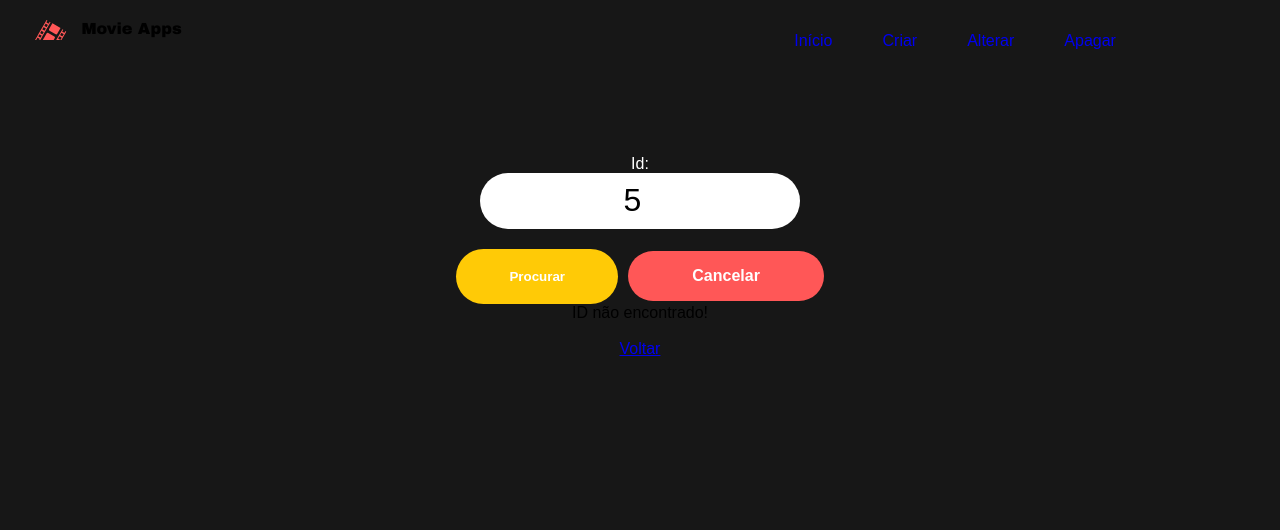
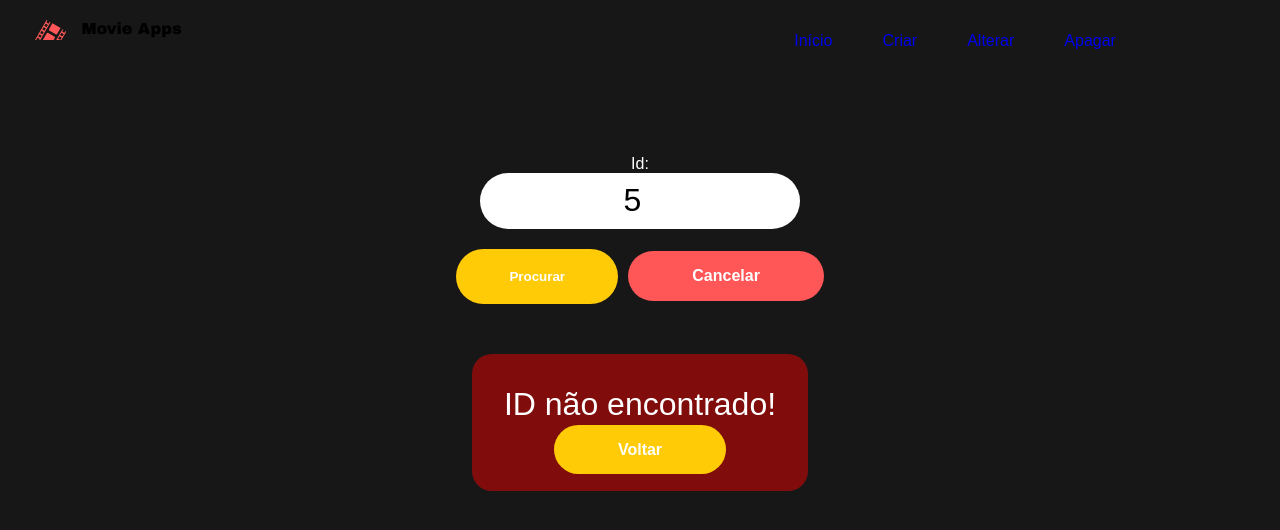
Before and after one commit to Bia-Lara/movies_crud, a React (Create React App) app: page /remove in a window 1280 px wide. Both pictures are taken after typing "5" into the empty fields and a click on the button "Procurar". Shown: the top 530 px of the page. Built offline with nearby package versions, Linux system fonts and the light colour scheme; no server answers; a web font is replaced by a local one.

Commit message:
feat: Adiciona componente alert

```diff
--- a/src/components/Alert/Alert.jsx
+++ b/src/components/Alert/Alert.jsx
@@ -1,11 +1,12 @@
 import React from 'react'
 import { Link } from 'react-router-dom'
+import style from './alert.module.css'
 
 function Error({message}) {
   return (
-    <div>
+    <div className={style.alert}>
         <p>{message}</p><br/>
-        <Link to="/">Voltar</Link>
+        <Link className={style.link} to="/">Voltar</Link>
     </div>
   )
 }
--- /dev/null
+++ b/src/components/Alert/alert.module.css
@@ -0,0 +1,22 @@
+.alert{
+    background-color: rgba(255, 0, 0, 0.457);
+    color: #fff;
+    padding: 2em;
+    border-radius: 20px;
+    margin: 50px;
+}
+
+.alert p{
+    font-size: 2rem;
+}
+
+.alert .link{
+    padding: 1em 4em;
+    background-color: #ffca06;
+    border-radius: 50px;
+    text-decoration: none;
+    font-weight: 600;
+    color: #fff;
+    cursor: pointer;
+    transition: 0.3s ease-in;
+}
```
